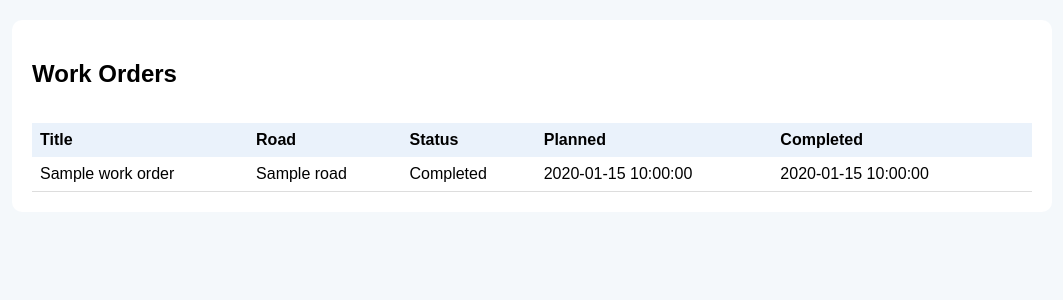
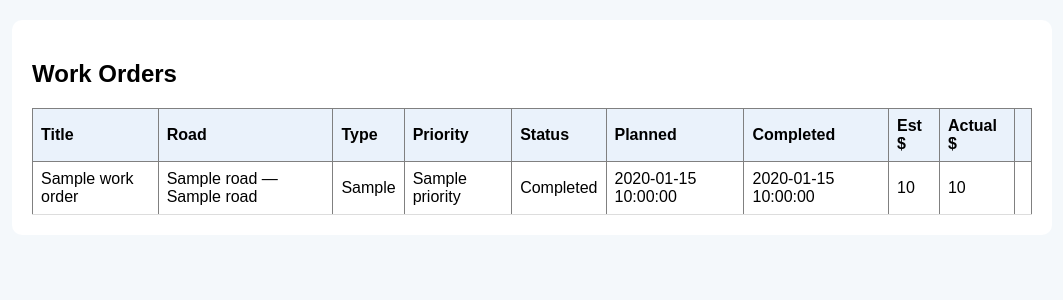
Before and after one commit to zibblezach-ux/clinton-roadtrack, a Python web app: template templates/work_orders.html in a window 1280 px wide. Shown: the part 128-428 px from the top of the page, without its empty margins (108-1171 px from the left). Run offline with Jinja, Linux system fonts and the light colour scheme; the template is opened without the code that fills it: most values are stand-ins (such as "Sample title", 1, 10 or a date in 2020).

Commit message:
Add files via upload

```diff
--- a/templates/work_orders.html
+++ b/templates/work_orders.html
@@ -1,57 +1,55 @@
 {% extends "base.html" %}
 {% block content %}
 
-<div style="display:flex;justify-content:space-between;align-items:center;margin-bottom:15px;">
-  <h2>Work Orders</h2>
+<h2>Work Orders</h2>
 
-  <div>
-    {% if is_admin %}
+{% if is_admin %}
+<a href="/work-orders/new?key=clinton-2026-secure">Add Work Order</a>
+<a href="/export/all.csv?key=clinton-2026-secure">Export</a>
 
-    <a class="btn" href="{{ url_for('work_order_new') }}?key={{ request.args.get('key') }}">
-      Add Work Order
-    </a>
+<form action="/import?key=clinton-2026-secure" method="post" enctype="multipart/form-data" style="margin-top:10px;">
+  <input type="file" name="file" required>
+  <button type="submit">Import</button>
+</form>
+{% endif %}
 
-    <a class="btn secondary" href="{{ url_for('export_all') }}?key={{ request.args.get('key') }}">
-      Export All Data
-    </a>
-
-    <!-- IMPORT FORM -->
-    <form action="{{ url_for('import_data') }}?key={{ request.args.get('key') }}"
-          method="post"
-          enctype="multipart/form-data"
-          style="display:inline-block;margin-left:10px;">
-
-      <input type="file" name="file" required>
-      <button type="submit" class="btn secondary">Import Data</button>
-    </form>
-
-    {% endif %}
-  </div>
-</div>
-
-<table>
+<table border="1" cellpadding="6" style="margin-top:15px;">
 <tr>
   <th>Title</th>
   <th>Road</th>
+  <th>Type</th>
+  <th>Priority</th>
   <th>Status</th>
   <th>Planned</th>
   <th>Completed</th>
+  <th>Est $</th>
+  <th>Actual $</th>
   <th></th>
 </tr>
 
 {% for w in work_orders %}
 <tr>
   <td>{{ w.title }}</td>
-  <td>{{ w.road.name if w.road else "" }}</td>
+
+  <td>
+    {% if w.road %}
+      {{ w.road.name }} — {{ w.road.segment_name }}
+    {% else %}
+      (No Road)
+    {% endif %}
+  </td>
+
+  <td>{{ w.work_type }}</td>
+  <td>{{ w.priority }}</td>
   <td>{{ w.status }}</td>
   <td>{{ w.planned_date }}</td>
   <td>{{ w.completed_date }}</td>
+  <td>{{ w.estimated_cost }}</td>
+  <td>{{ w.actual_cost }}</td>
 
   <td>
     {% if is_admin %}
-    <a href="{{ url_for('work_order_edit', wo_id=w.id) }}?key={{ request.args.get('key') }}">
-      Edit
-    </a>
+    <a href="/work-orders/{{ w.id }}/edit?key=clinton-2026-secure">Edit</a>
     {% endif %}
   </td>
 </tr>
```
Also changed, not shown: templates/work_order_form.html (+16 -0 lines).
